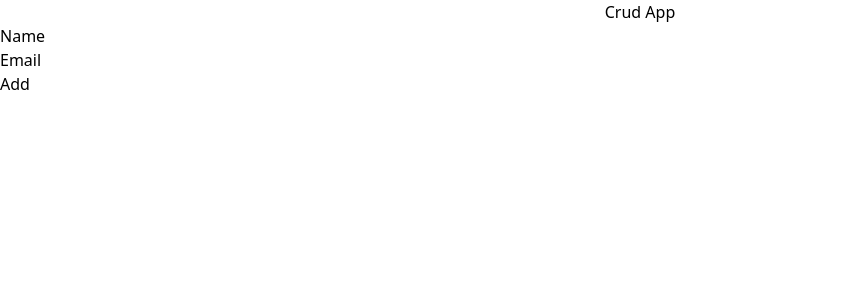
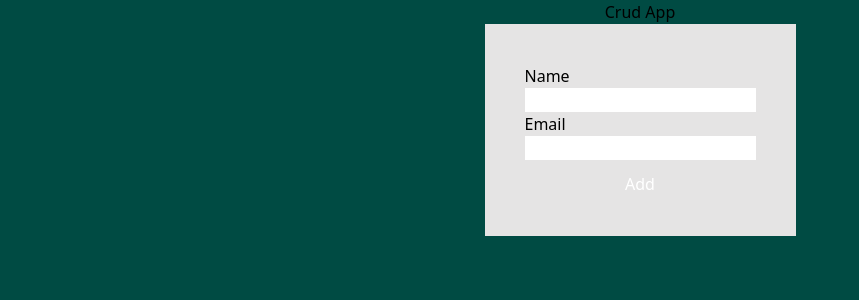
Before and after one commit to Svmpankaj/Crud-Using-MERN, a React (Create React App) app: page / in a window 1280 px wide. Shown: the top 300 px of the page, without its empty margins (0-859 px from the left). Built offline with nearby package versions, Linux system fonts and the light colour scheme.

Commit message:
form align at center

```diff
--- a/src/pages/Home.jsx
+++ b/src/pages/Home.jsx
@@ -2,19 +2,19 @@ import React from 'react'
 
 const Home = () => {
   return (
-    <div>
+    <div className='min-h-screen bg-[#004b43]'>
       <h1 className='text-center'>Crud App</h1>
-        <div>
+        <div className='bg-[#e5e4e4] max-w-fit m-auto p-10'>
           <form action="">
-            <div>
+            <div className='flex flex-col'>
               <label htmlFor="name">Name</label>
               <input type="text" />
             </div>
-            <div>
+            <div className='flex flex-col'>
               <label htmlFor="">Email</label>
               <input type="text" />
             </div>
-            <button>Add</button>
+            <button className='w-full b-[#014d64] text-white mt-3'>Add</button>
           </form>
         </div>
     </div>
```
